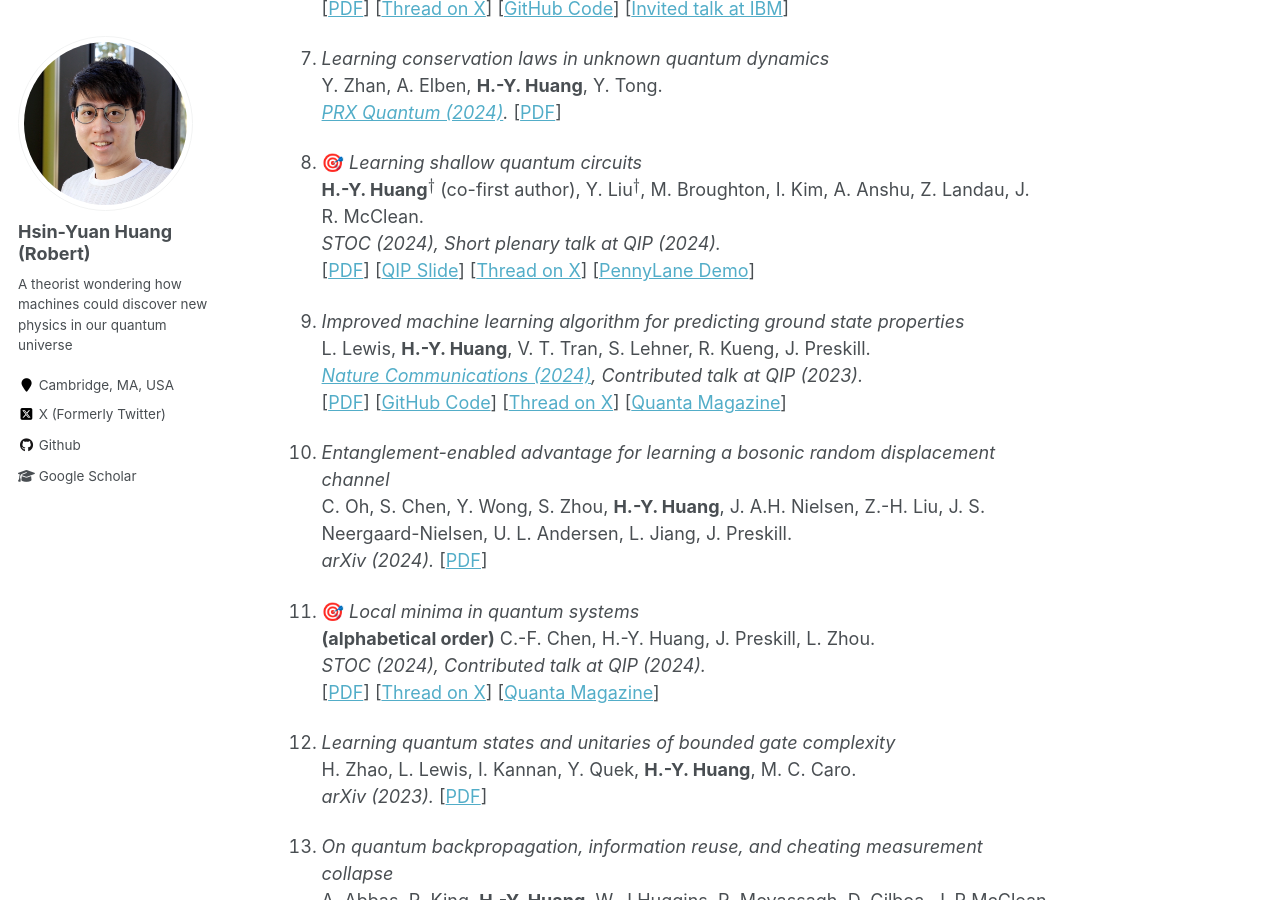
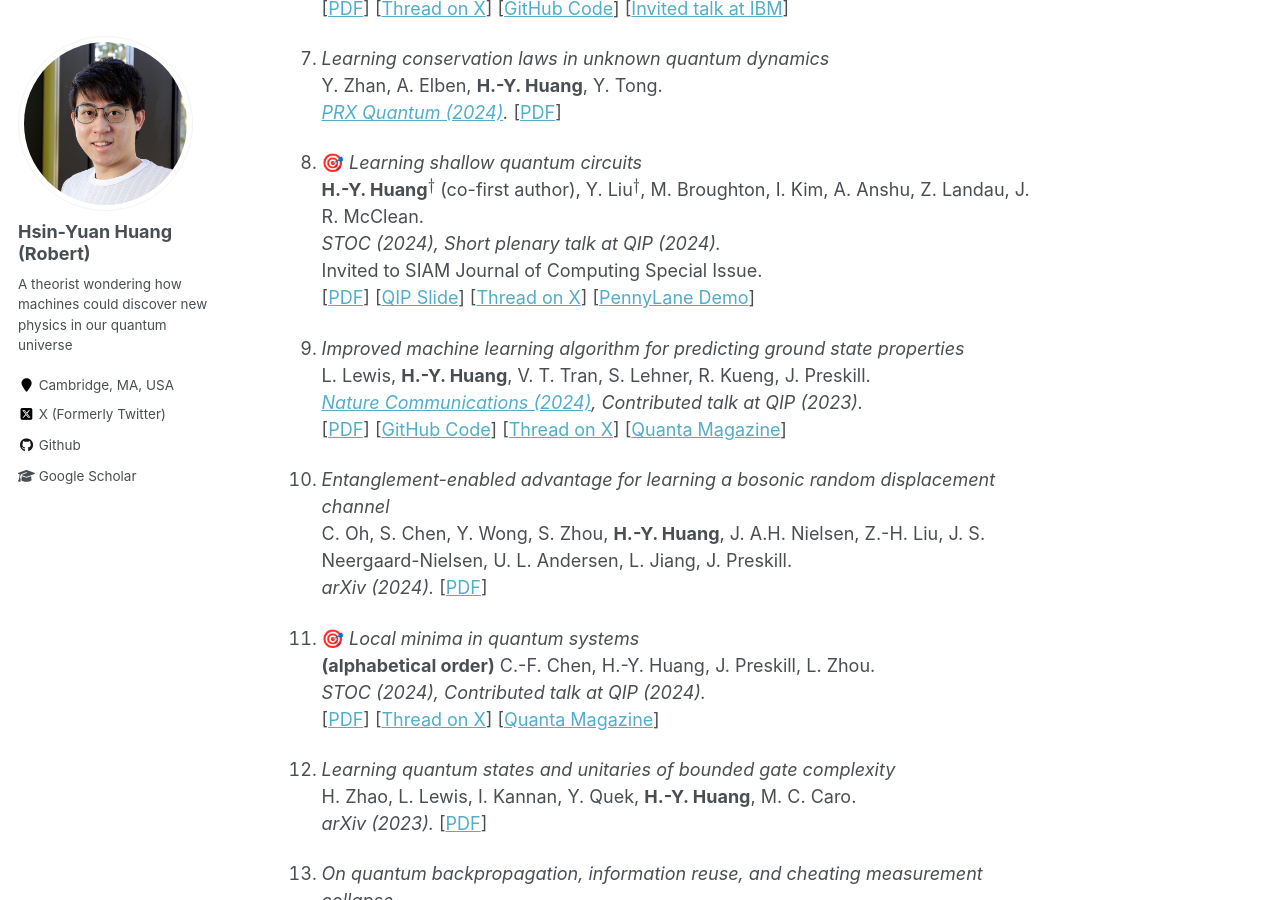
Before and after one commit to hsinyuan-huang/hsinyuan-huang.github.io, a Jekyll site: the page built from _pages/about.md, in a window 1280 px wide and 900 px high, scrolled down 2189 px. Built offline with Jekyll 4.4.1, drawn with Linux system fonts in a browser that asks for light colours; emoji names are drawn with the system emoji font; formulas are drawn with MathJax 3.

Commit message:
Update CV

```diff
--- a/_pages/about.md
+++ b/_pages/about.md
@@ -69,6 +69,7 @@ Y. Zhan, A. Elben, **H.-Y. Huang**, Y. Tong. <br>
 1. :dart: *Learning shallow quantum circuits* <br>
 **H.-Y. Huang**<sup>$\dagger$</sup> (co-first author), Y. Liu<sup>$\dagger$</sup>, M. Broughton, I. Kim, A. Anshu, Z. Landau, J. R. McClean.<br>
 *STOC (2024), Short plenary talk at QIP (2024).*<br>
+Invited to SIAM Journal of Computing Special Issue.<br>
 [<a href="https://arxiv.org/abs/2401.10095" target="_blank">PDF</a>] [<a href="https://hsinyuan-huang.github.io/assets/img/Learning-shallow-QC-QIP.pdf" target="_blank">QIP Slide</a>] [<a href="https://x.com/RobertHuangHY/status/1748917003170332700?s=20" target="_blank">Thread on X</a>] [<a href="https://pennylane.ai/qml/demos/tutorial_learningshallow/" target="_blank">PennyLane Demo</a>]
 
 
```
Also changed, not shown: 1 other file.
